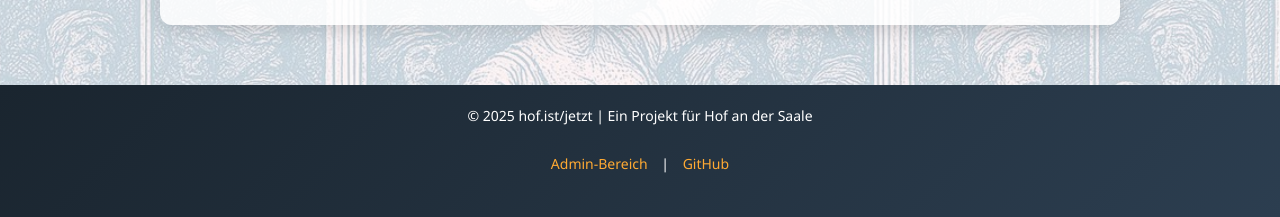
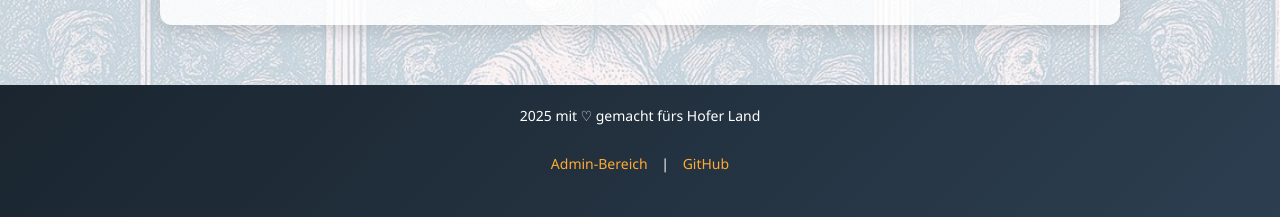
Before and after one commit to feileberlin/event-kalender-hof, a Jekyll site: the page built from index.html, in a window 1280 px wide and 1363 px high. Shown: the part 1143-1360 px from the top of the window. Built offline with Jekyll 4.4.1, drawn with Linux system fonts in a browser that asks for light colours.

Commit message:
Footer: '2025 mit ♡ gemacht fürs Hofer Land'

```diff
--- a/_layouts/popart.html
+++ b/_layouts/popart.html
@@ -28,7 +28,7 @@
 
     <footer class="site-footer">
         <div class="footer-content">
-            <p>&copy; {{ 'now' | date: "%Y" }} {{ site.title }} | Ein Projekt für Hof an der Saale</p>
+            <p>2025 mit ♡ gemacht fürs Hofer Land</p>
             <p><a href="{{ '/admin/' | relative_url }}">Admin-Bereich</a> | <a href="https://github.com/feileberlin/event-kalender-hof">GitHub</a></p>
         </div>
     </footer>
```
